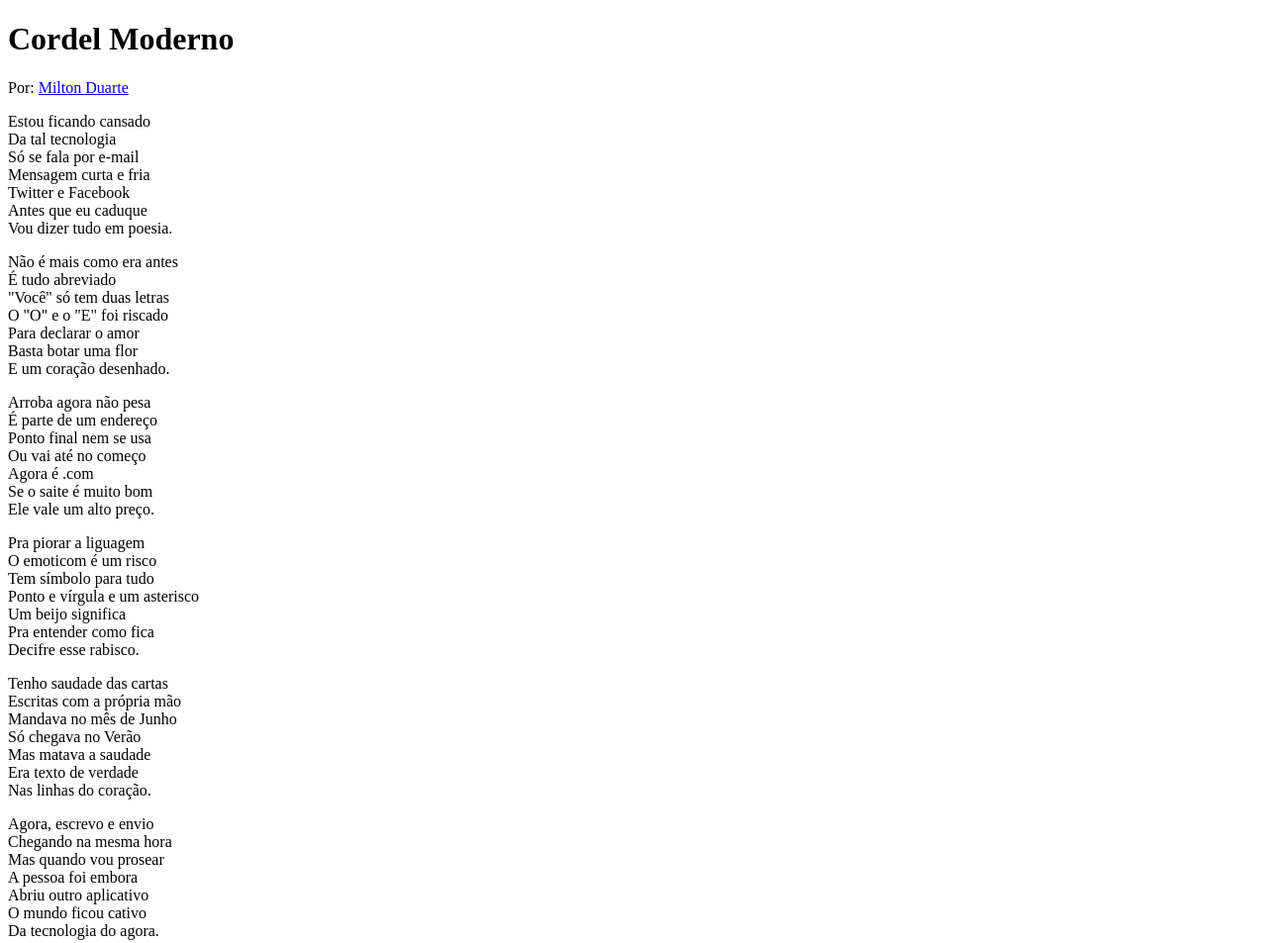
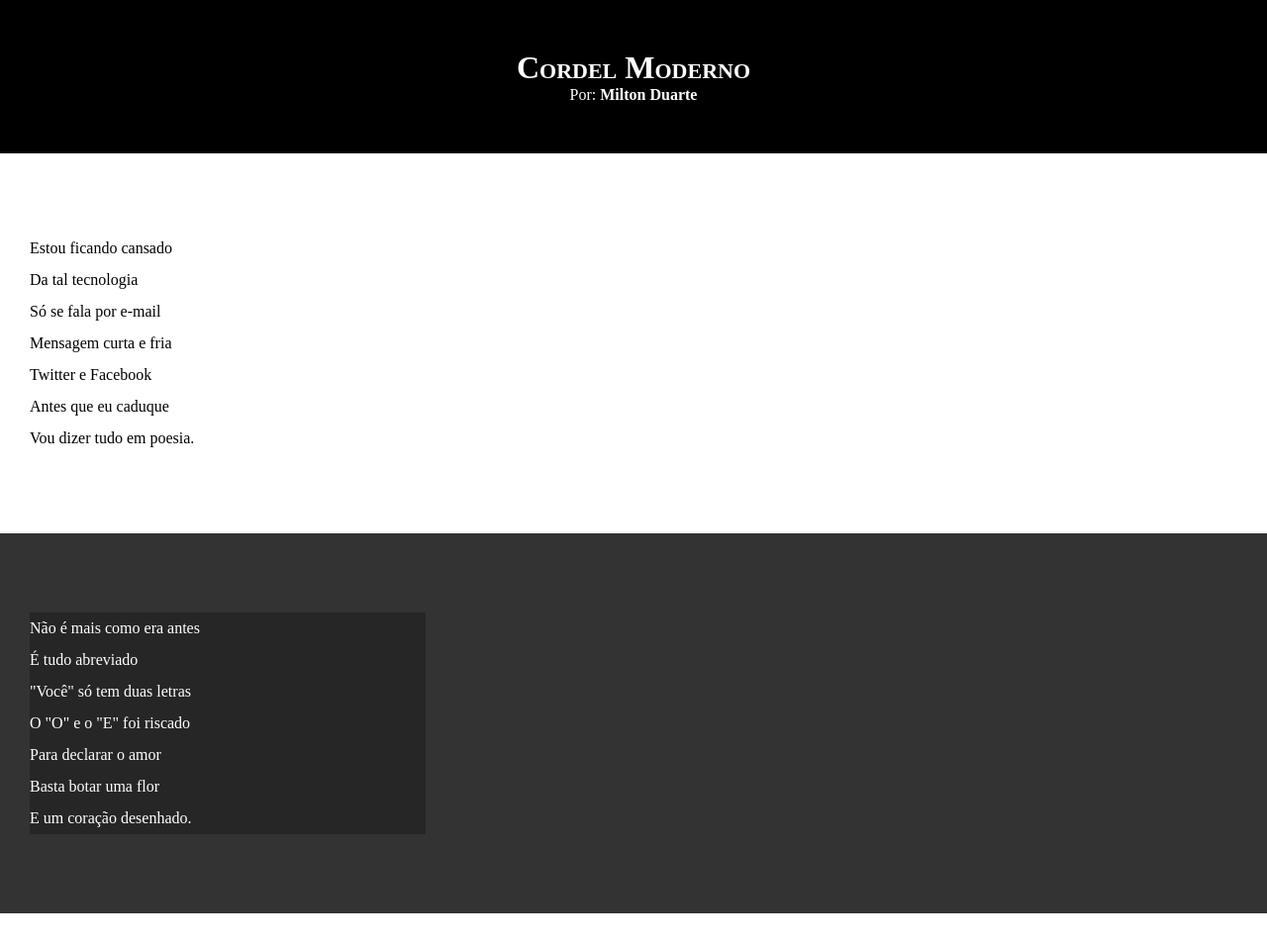
Before and after one commit to Anderson-Campos/HTML-CSS, a plain HTML site: page desafios/desafio012/Cordel.html in a window 1280 px wide. Shown: the top 953 px of the page at 99% size. Drawn offline with Linux system fonts and the light colour scheme.

Commit message:
atualizei estilo de textos e blocos

```diff
--- a/desafios/desafio012/Cordel.html
+++ b/desafios/desafio012/Cordel.html
@@ -14,7 +14,7 @@
             <p>Por: <a href="https://www.recantodasletras.com.br/poesias/3186743" target="_blank">Milton Duarte</a></p>
     </header>
 
-    <section>
+    <section class="normal">
         <p>
             Estou ficando cansado <br>
             Da tal tecnologia <br>
@@ -26,7 +26,7 @@
         </p>
     </section>
 
-    <section>
+    <section class="imagem">
         <p>
             Não é mais como era antes <br>
             É tudo abreviado <br>
@@ -38,7 +38,7 @@
         </p>
     </section>
 
-    <section>
+    <section class="normal">
         <p>
             Arroba agora não pesa <br>
             É parte de um endereço <br>
@@ -60,7 +60,7 @@
         </p>
     </section>
 
-    <section>
+    <section class="imagem">
         <p>
             Tenho saudade das cartas <br>
             Escritas com a própria mão <br>
@@ -72,7 +72,7 @@
         </p>
     </section>
 
-    <section>
+    <section class="normal">
         <p>
             Agora, escrevo e envio <br>
             Chegando na mesma hora <br>
--- a/desafios/desafio012/estilo/style.css
+++ b/desafios/desafio012/estilo/style.css
@@ -1 +1,65 @@
 @charset "UTF-8";
+
+* {
+    margin: 0px;
+    padding: 0px;
+}
+
+html, body {
+    min-height: 100vh;
+    background-color: darkgray;
+}
+
+header {
+    background-color: black;
+    color: white;
+    text-align: center;
+}
+
+header > h1 {
+    padding-top: 50px;
+    font-variant: small-caps;
+}
+
+header > p {
+    padding-bottom: 50px;
+}
+
+header a, footer a {
+    color:white;
+    text-decoration: none;
+    font-weight: bolder;
+}
+
+header a:hover, footer a:hover {
+    text-decoration: underline;
+}
+
+section {
+    padding-top: 10vh;
+    padding-bottom: 10vh;
+    line-height: 2em;
+    padding-left: 30px;
+}
+
+section.normal {
+   background-color: white;
+   color: black;
+}
+
+section.imagem {
+    background-color: rgb(51, 51, 51);
+    color: white;
+}
+
+section.imagem > p {
+    background-color: rgba(0, 0, 0, 0.253);
+    width: 400px;
+}
+
+footer {
+    background-color: black;
+    color: white;
+    text-align: center;
+    padding: 5px;
+}
```
